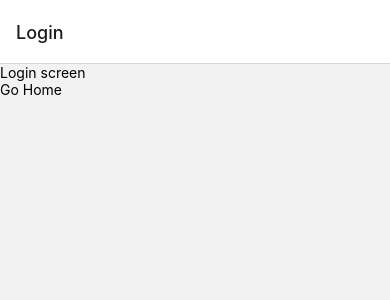
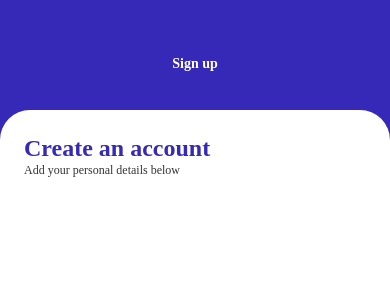
Before and after one commit to betonix/energy-fund-app, a React Native app: screen / in a window 390 px wide. Shown: the top 300 px of the page. Built offline with nearby package versions, Linux system fonts and the light colour scheme.

Commit message:
feat/flow-auth: create styles to pages in auth with texts

```diff
--- a/src/context/i18n/locales/en.json
+++ b/src/context/i18n/locales/en.json
@@ -5,6 +5,8 @@
     "titleCaption": "Log in to continue"
   },
   "register": {
-    "title": "Sign up"
+    "title": "Sign up",
+    "titleContent": "Create an account",
+    "titleCaption": "Add your personal details below"
   }
 }
--- a/src/navitagion/navigator.tsx
+++ b/src/navitagion/navigator.tsx
@@ -1,11 +1,12 @@
 import {NavigationContainer} from '@react-navigation/native';
 import {createNativeStackNavigator} from '@react-navigation/native-stack';
 import {SCREENS} from './screens-names';
-import Login from '../screens/login';
-import Register from '../screens/register';
+import Login from '../screens/auth/login';
+import Register from '../screens/auth/register';
 import Home from '../screens/home';
 import Transfer from '../screens/transfer';
 import {useAuth} from '../hooks/use-auth/use-auth';
+import theme from '../styles/theme';
 
 const Stack = createNativeStackNavigator();
 
@@ -13,7 +14,11 @@ const Navigator: React.FC = () => {
   const {isLoggedIn} = useAuth();
   return (
     <NavigationContainer>
-      <Stack.Navigator>
+      <Stack.Navigator
+        screenOptions={{
+          headerShown: false,
+          contentStyle: {backgroundColor: theme.color.white},
+        }}>
         <>
           {isLoggedIn ? (
             <>
@@ -22,8 +27,8 @@ const Navigator: React.FC = () => {
             </>
           ) : (
             <>
+              <Stack.Screen name={SCREENS.REGISTER} component={Register} />
               <Stack.Screen name={SCREENS.LOGIN} component={Login} />
-              <Stack.Screen name={SCREENS.REGISTER} component={Register} />
             </>
           )}
         </>
--- /dev/null
+++ b/src/screens/auth/auth.styles.tsx
@@ -0,0 +1,45 @@
+import styled from 'styled-components/native';
+
+export const Container = styled.View`
+  background-color: ${({theme}) => theme.color.primary};
+  align-items: center;
+  justify-content: center;
+  width: 100%;
+  padding-top: 50px;
+`;
+
+export const TitlePage = styled.Text`
+  font-family: ${({theme}) => theme.font.poppins};
+  color: ${({theme}) => theme.color.white};
+  font-size: 14px;
+  font-style: normal;
+  font-weight: 600;
+  line-height: 28px;
+`;
+
+export const ContentPage = styled.View`
+  background-color: ${({theme}) => theme.color.white};
+  border-radius: 30px 30px 0px 0px;
+  width: 100%;
+  margin-top: 32px;
+  padding: 24px;
+`;
+
+export const TitleContent = styled.Text`
+  font-family: ${({theme}) => theme.font.poppins};
+  color: ${({theme}) => theme.color.primary};
+  font-size: 24px;
+  font-style: normal;
+  font-weight: 600;
+  line-height: 28px;
+  text-align: left;
+`;
+
+export const TitleCaption = styled.Text`
+  font-family: ${({theme}) => theme.font.poppins};
+  color: ${({theme}) => theme.color.neutral};
+  font-size: 12px;
+  font-style: normal;
+  font-weight: 500;
+  line-height: 16px;
+`;
--- /dev/null
+++ b/src/screens/auth/login.tsx
@@ -0,0 +1,24 @@
+import React from 'react';
+import {
+  Container,
+  ContentPage,
+  TitleCaption,
+  TitleContent,
+  TitlePage,
+} from './auth.styles';
+import {useTranslation} from 'react-i18next';
+
+const Login: React.FC = () => {
+  const {t} = useTranslation();
+  return (
+    <Container>
+      <TitlePage>{t('login.title')}</TitlePage>
+      <ContentPage>
+        <TitleContent>{t('login.titleContent')}</TitleContent>
+        <TitleCaption>{t('login.titleCaption')}</TitleCaption>
+      </ContentPage>
+    </Container>
+  );
+};
+
+export default Login;
--- /dev/null
+++ b/src/screens/auth/register.tsx
@@ -0,0 +1,24 @@
+import React from 'react';
+import {
+  Container,
+  ContentPage,
+  TitleCaption,
+  TitleContent,
+  TitlePage,
+} from './auth.styles';
+import {useTranslation} from 'react-i18next';
+
+const Register: React.FC = () => {
+  const {t} = useTranslation();
+  return (
+    <Container>
+      <TitlePage>{t('register.title')}</TitlePage>
+      <ContentPage>
+        <TitleContent>{t('register.titleContent')}</TitleContent>
+        <TitleCaption>{t('register.titleCaption')}</TitleCaption>
+      </ContentPage>
+    </Container>
+  );
+};
+
+export default Register;
--- a/src/screens/login.tsx
+++ /dev/null
@@ -1,18 +0,0 @@
-import React from 'react';
-import {Text, TouchableOpacity} from 'react-native';
-import {useNavigation} from '@react-navigation/native';
-import {SCREENS} from '../navitagion/screens-names';
-
-const Login: React.FC = () => {
-  const navigator = useNavigation<any>();
-  return (
-    <>
-      <Text>Login screen</Text>
-      <TouchableOpacity onPress={() => navigator.navigate(SCREENS.HOME)}>
-        <Text>Go Home</Text>
-      </TouchableOpacity>
-    </>
-  );
-};
-
-export default Login;
--- a/src/screens/register.tsx
+++ /dev/null
@@ -1,6 +0,0 @@
-import React from 'react';
-import {Text} from 'react-native';
-
-const Register: React.FC = () => <Text>Register screen</Text>;
-
-export default Register;
--- a/src/styles/theme.tsx
+++ b/src/styles/theme.tsx
@@ -2,6 +2,7 @@ const color = {
   primary: '#3629B7',
   secondary: '#F2F1F9',
   white: '#FFF',
+  neutral: '#343434',
 };
 
 const font = {
```
